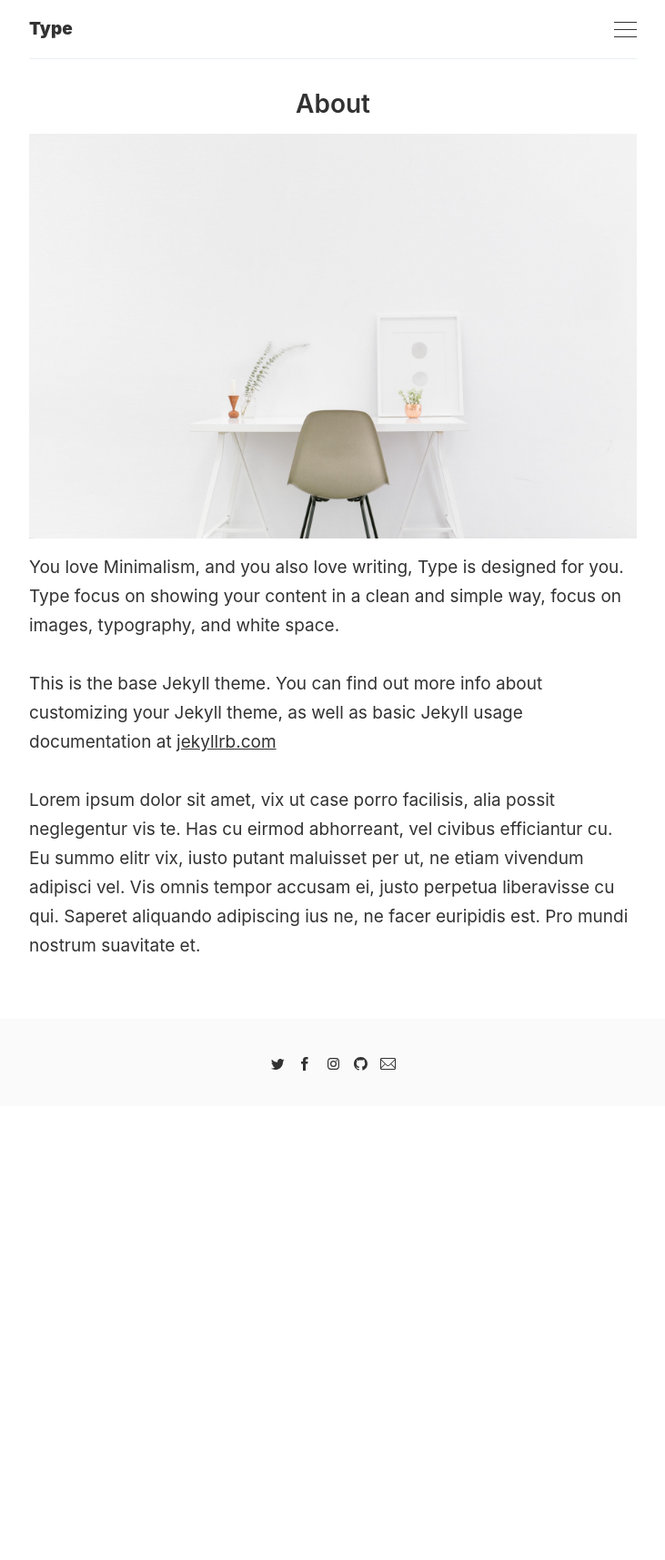
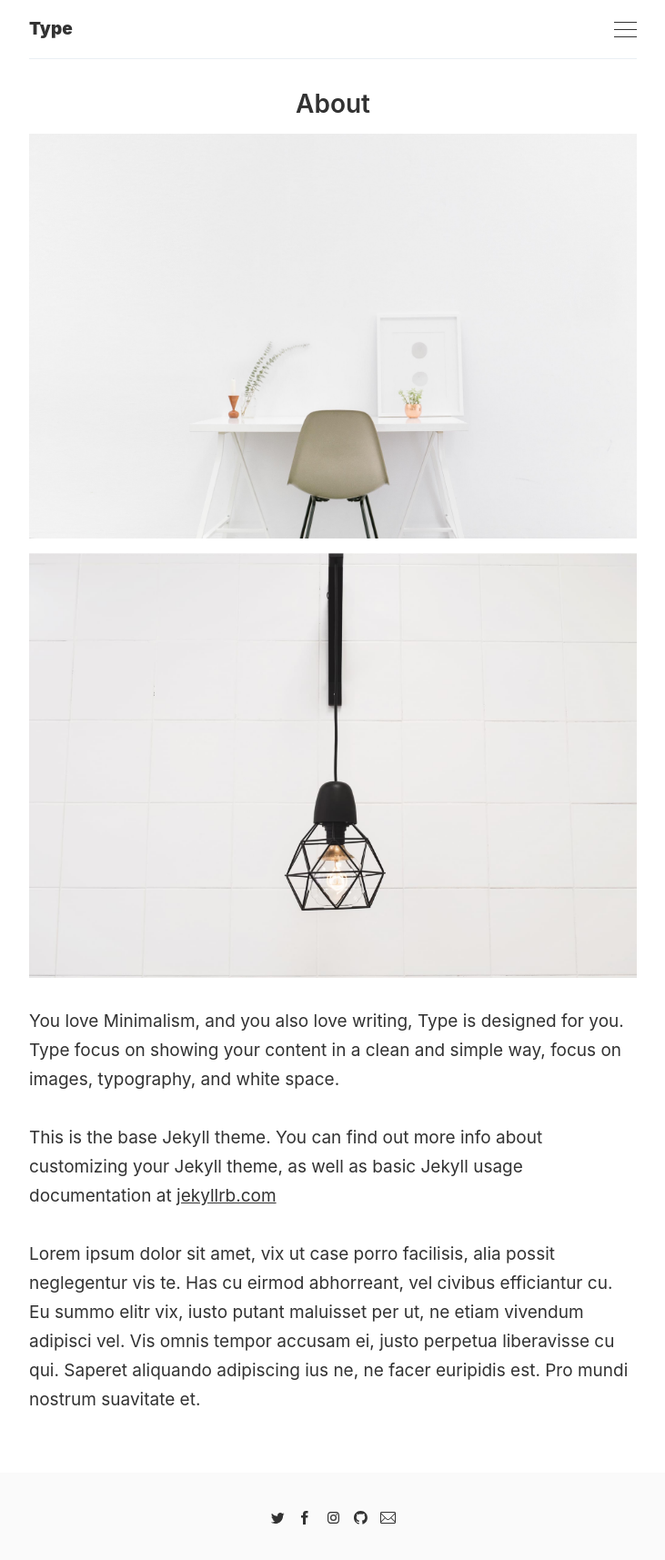
Before and after one commit to SWHL/SWHL.github.io, a Jekyll site: the page built from _pages/about.md, in a window 1280 px wide. Shown: the whole page at 91% size, without its empty margins (274-1005 px from the left). Built offline with Jekyll 4.4.1, drawn with Linux system fonts in a browser that asks for light colours; before the commit the page ends 1216 px from its top, so only the background shows below that.

Commit message:
Update files

```diff
--- a/_pages/about.md
+++ b/_pages/about.md
@@ -4,6 +4,8 @@ title: About
 image: '/images/pages/about.jpeg'
 ---
 
+![test img](/images/posts/1.jpg)
+
 You love Minimalism, and you also love writing, Type is designed for you. Type focus on showing your content in a clean and simple way, focus on images, typography, and white space.
 
 This is the base Jekyll theme. You can find out more info about customizing your Jekyll theme, as well as basic Jekyll usage documentation at [jekyllrb.com](http://jekyllrb.com/)
```
